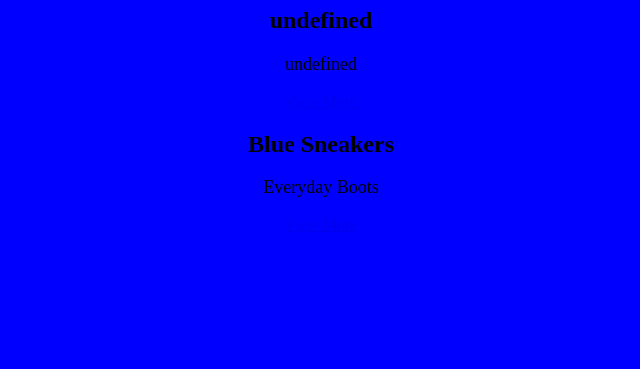
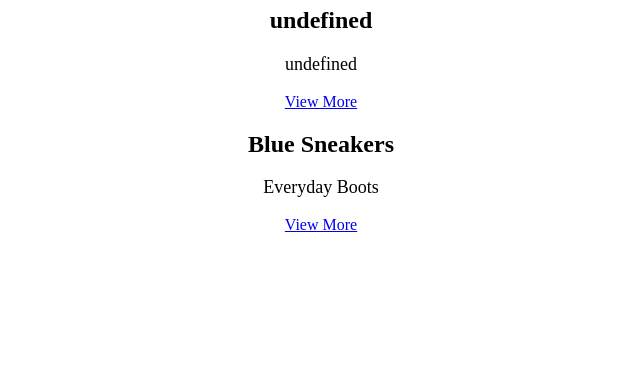
Before and after one commit to cristinaa16/Webpage, a plain HTML site: page index.html in a window 1280 px wide. Shown: the part 431-800 px from the top of the page, without its empty margins (319-959 px from the left). Drawn offline with Linux system fonts and the light colour scheme.

Commit message:
Update style.css

```diff
--- a/style.css
+++ b/style.css
@@ -1,6 +1,6 @@
 body {
     font-family: "Times New Roman", Times, serif;
-    background-color: blue;
+    background-color: blue 1;
     text-align: center;
     color: black;
 }
```
